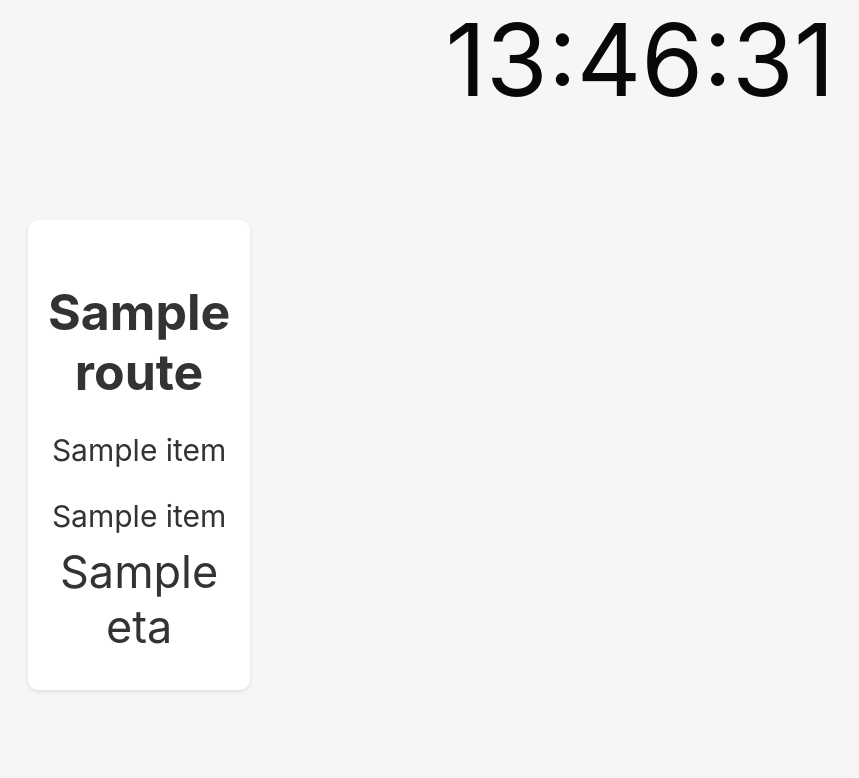
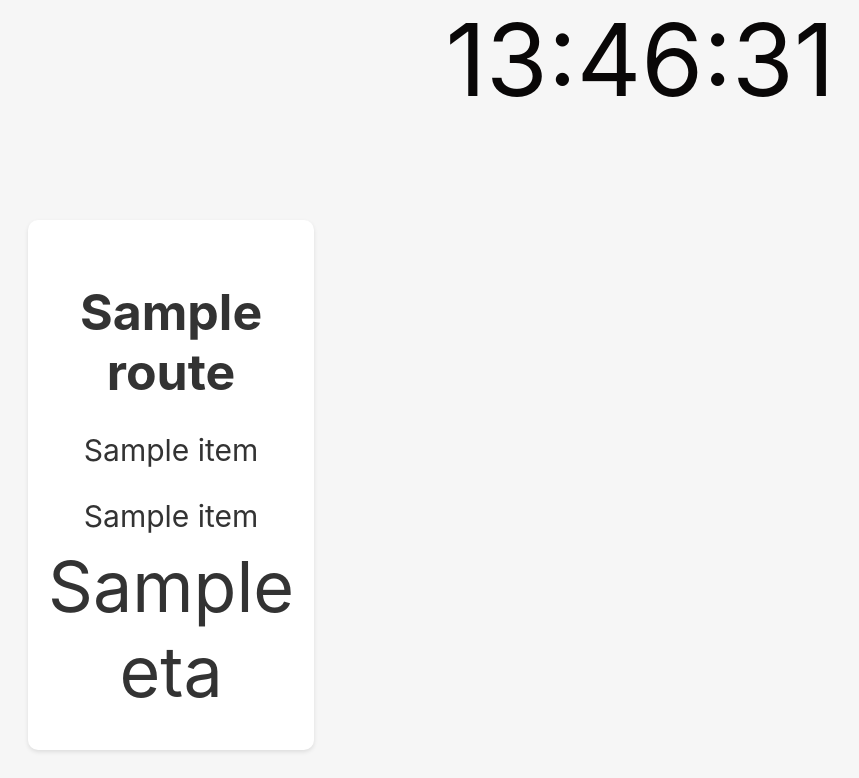
Before and after one commit to ashvanje/eta-dashboard, a Flask app: template templates/dashboard.html in a window 1280 px wide. Shown: the part 160-938 px from the top of the page, without its empty margins (0-859 px from the left). Before the commit the page ends 852 px from the top, so only its background shows below. Run offline with Flask 3, Linux system fonts and the light colour scheme; the template is opened without the code that fills it: most values are stand-ins (such as "Sample title", 1, 10 or a date in 2020).

Commit message:
update FE

```diff
--- a/templates/dashboard.html
+++ b/templates/dashboard.html
@@ -53,7 +53,7 @@
 
         .grid-item ul li {
             list-style-type: none;
-            font-size: 45px;
+            font-size: 70px;
             margin-bottom: 3px;
             text-align: center;
         }
```
